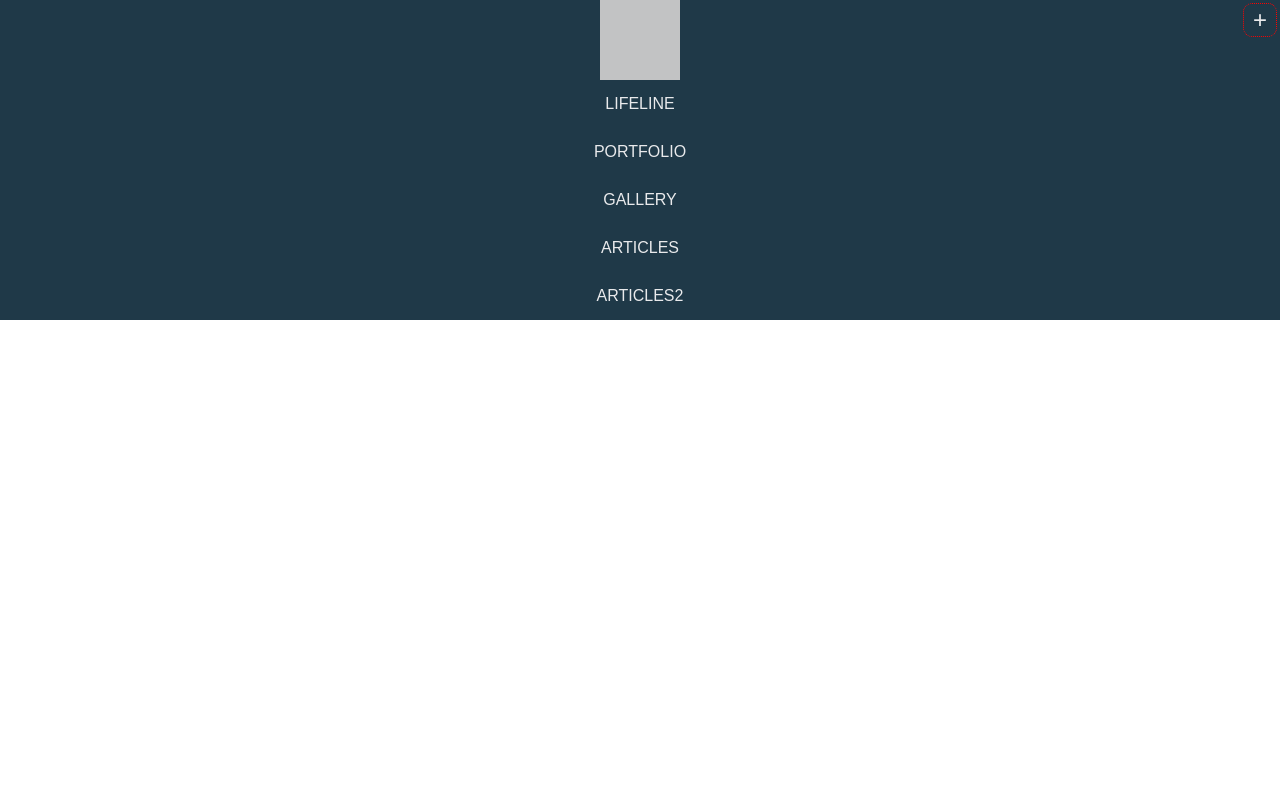
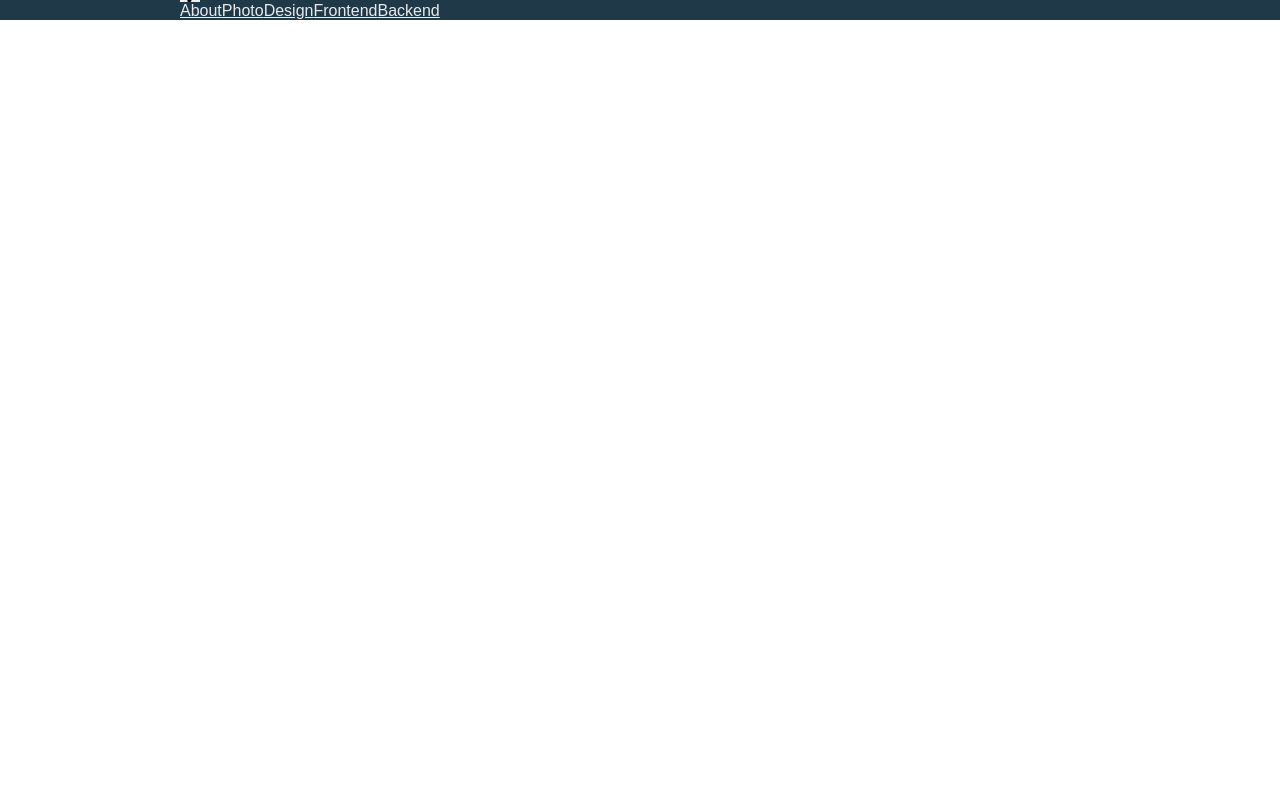
Before and after one commit to codebayowl/static_boilerplate, a web app: file index.html in a window 1280 px wide. Run offline with its HTML, style and script files only (its server is not run), Linux system fonts and the light colour scheme.

Commit message:
building bo truputi

```diff
--- a/css/main.css
+++ b/css/main.css
@@ -17,68 +17,47 @@
   font-size: 16px;
 }
 
-html {
+.wrapper {
+  display: block;
+  width: 100%;
   height: 100%;
-  font-size: 16px;
 }
 
-.wrapper {
+.wraphead {
+  display: block;
   width: 100%;
-  height: 100%;
-  background-color: #e9eaec;
+  background-color: #1f3948;
 }
 
-.wraphead, .wrapfoot {
-  display: block;
-  width: 100%;
-  background: #1f3948;
-}
-
+/* initial */
 #header {
-  position: relative;
-}
-
-#logo {
-  display: block;
-  width: 80px;
-  height: 80px;
-  background: #c2c3c4;
+  width: 920px;
   margin: 0 auto;
 }
 
-#mainmenu_button {
+/* initial */
+#mainmenu {
   display: block;
-  position: absolute;
-  top: 4px;
-  right: 4px;
-  width: 32px;
-  height: 32px;
-  line-height: 32px;
-  text-align: center;
-  font-size: 24px;
-  color: #e9eaec;
-  border-radius: 8px;
-  cursor: pointer;
-  outline: 1px dotted red;
-}
-
-.mainmenu_list {
   list-style: none;
 }
 
+#mainmenu_button {
+  display: none;
+}
+
 .mainmenu_item {
-  display: block;
+  display: inline-block;
+  vertical-align: top;
 }
 
 .mainmenu_link {
-  display: block;
-  line-height: 48px;
-  text-align: center;
-  text-transform: uppercase;
   color: #e9eaec;
-  text-decoration: none;
 }
 
-.mainmenu_link:active {
-  background-color: #127e9b;
-}
+/* mark */
+/* initial */
+/* initial */
+/* initial */
+/* initial */
+/* initial */
+/* initial */
--- a/index.html
+++ b/index.html
@@ -12,30 +12,40 @@
       <div class="wraphead">
         <header id="header">
           <div id="logo"></div>
-          <div id="mainmenu">
-            <div id="mainmenu_button">+</div>
-            <ul class="mainmenu_list">
-              <li class="mainmenu_item"><a href="#" class="mainmenu_link">Lifeline</a></li>
-              <li class="mainmenu_item"><a href="#" class="mainmenu_link">Portfolio</a></li>
-              <li class="mainmenu_item"><a href="#" class="mainmenu_link">Gallery</a></li>
-              <li class="mainmenu_item"><a href="#" class="mainmenu_link">Articles</a></li>
-              <li class="mainmenu_item"><a href="#" class="mainmenu_link">Articles2</a></li>
-            </ul>
+          <div class="menuwrap">
+            <div class="options">
+              <select id="lang">
+                <option id="ru">RU</option>
+                <option id="en">EN</option>
+                <option id="lt">LT</option>
+              </select>
+            </div>
+            <nav id="mainmenu">
+              <div id="mainmenu_button"></div>
+              <ul id="mainmenu_list">
+                <li class="mainmenu_item"><a target="_blank" href="#" class="mainmenu_link">About</a></li>
+                <li class="mainmenu_item"><a target="_blank" href="#" class="mainmenu_link">Photo</a></li>
+                <li class="mainmenu_item"><a target="_blank" href="#" class="mainmenu_link">Design</a></li>
+                <li class="mainmenu_item"><a target="_blank" href="#" class="mainmenu_link">Frontend</a></li>
+                <li class="mainmenu_item"><a target="_blank" href="#" class="mainmenu_link">Backend</a></li>
+              </ul>
+            </nav>
           </div>
         </header>
       </div>
-      <main class="content">
-        <section id="about"></section>
-        <section id="photo"></section>
-        <section id="design"></section>
-        <section id="frontend"></section>
-        <section id="backend"></section>
-        <section id="contacts"></section>
-      </main>
+      <div class="wrapmain">
+        <main id="main">
+          <!-- initial-->
+          <!-- initial-->
+          <!-- initial-->
+          <!-- initial-->
+          <!-- initial-->
+        </main>
+      </div>
       <div class="wrapfoot">
-        <footer id="footer"></footer>
+        <!-- initial-->
+        <!-- initial-->
       </div>
-      <div id="top"></div>
     </div>
   </body>
 </html>
--- a/src/jade/section_footer.jade
+++ b/src/jade/section_footer.jade
@@ -1 +1,2 @@
 // initial
+include section_contact.jade
--- a/src/scss/_global_layout.scss
+++ b/src/scss/_global_layout.scss
@@ -1,11 +1,10 @@
-
-
 .wrapper {
 	display: block;
 	width: 100%;
 	height: 100%;
 }
 .wraphead {
+	display: block;
 	width: 100%;
 	background-color: $color-main;
 
--- a/src/scss/_section_header.scss
+++ b/src/scss/_section_header.scss
@@ -1 +1,9 @@
 /* initial */
+#header {
+	width: 920px;
+	margin: 0 auto;
+}
+#logo {}
+.menuwrap {}
+.options {}
+#lang {}
--- a/src/scss/_section_header_block_mainmenu.scss
+++ b/src/scss/_section_header_block_mainmenu.scss
@@ -1 +1,15 @@
 /* initial */
+#mainmenu {
+	display: block;
+	list-style: none;
+}
+#mainmenu_button {
+	display: none;
+}
+.mainmenu_item {
+	display: inline-block;
+	vertical-align: top;
+}
+.mainmenu_link {
+	color: $color-bg;
+}
```
Also changed, not shown: src/jade/index.jade (+13 -14 lines), src/jade/section_header.jade (+4 -4 lines), src/jade/section_header_block_mainmenu.jade (+6 -4 lines), 1 other file.
